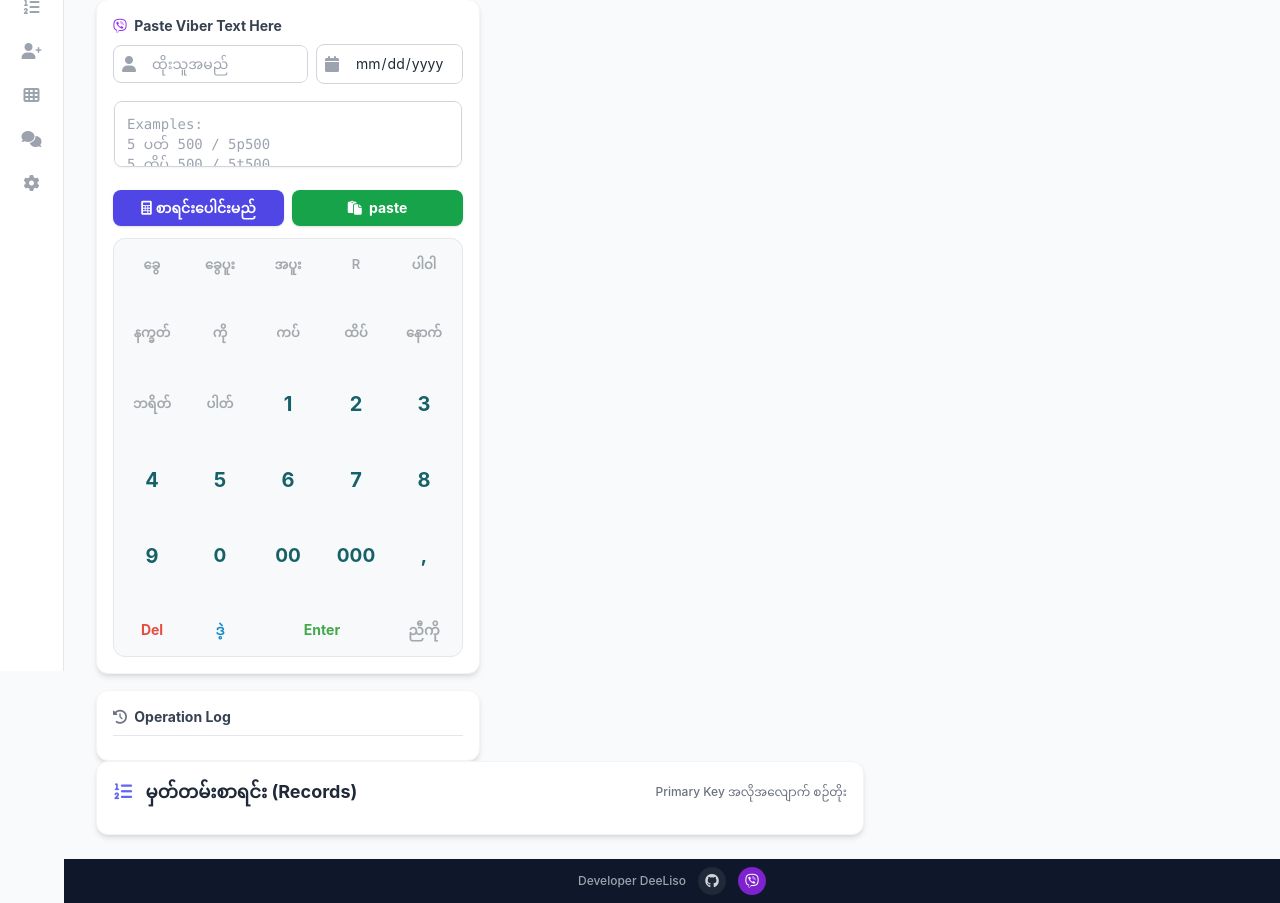
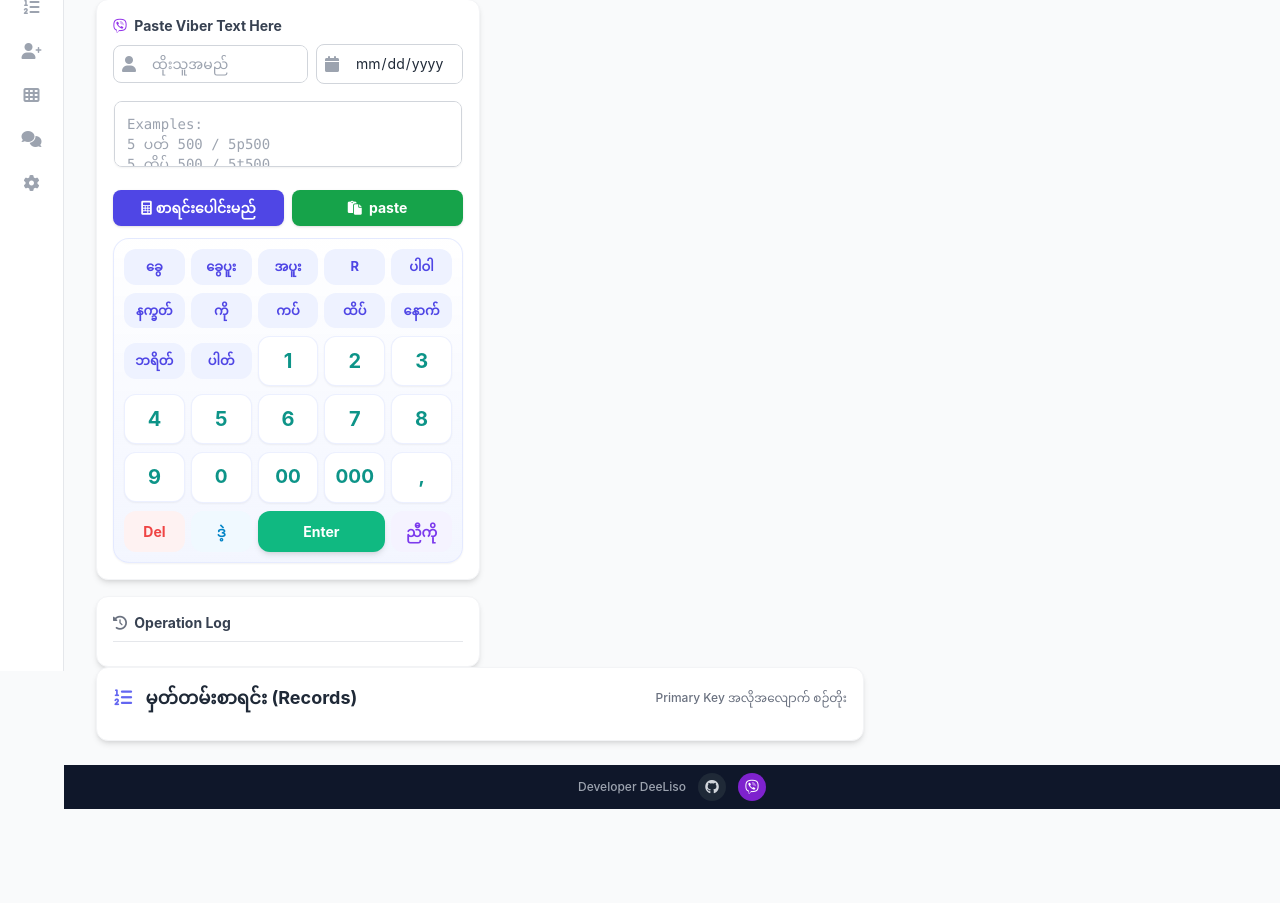
Before and after one commit to DeeLiso/2d-parser-engine, a Django app: page /bet/ in a window 1280 px wide. Shown: the part 129-1032 px from the top of the page. After the commit the page ends 938 px from the top, so only its background shows below. Run offline with Django 5.2, Linux system fonts and the light colour scheme; data comes from the database, SQL or seed files in the repository; data that the repository does not hold is empty; some libraries are stand-ins or nearby versions.

Commit message:
Keypad: restyle with Tailwind colors (indigo formula keys, teal number keys, colored action buttons, gradient container); remove orphaned color classes

```diff
--- a/twodapp/templates/twodapp/index.html
+++ b/twodapp/templates/twodapp/index.html
@@ -194,7 +194,7 @@
 
         /* ===== Custom Keypad ===== */
         .keypad-container {
-            background-color: #f7f9fa;
+            background: transparent;
         }
 
         /* ===== Text Caret Overlay ===== */
@@ -208,30 +208,6 @@
         }
         #caretSpan.on {
             display: block;
-        }
-
-        .text-label {
-            color: #a4a8ad;
-        }
-
-        .text-number {
-            color: #166068;
-        }
-
-        .text-paste {
-            color: #c0c4c9;
-        }
-
-        .text-del {
-            color: #e94b41;
-        }
-
-        .text-ok {
-            color: #168dcc;
-        }
-
-        .text-add {
-            color: #43a84b;
         }
 
         .btn-tap {
@@ -471,70 +447,70 @@
                 </div>
 
                 <!-- Keypad -->
-                <div class="keypad-container mt-3 rounded-xl border border-gray-200 p-2">
-                    <div class="grid grid-cols-5 gap-y-7 sm:gap-y-8 gap-x-2 text-center items-center select-none">
-                        <button type="button" class="btn-tap text-label text-[13px] font-semibold py-2 keypad-formula"
+                <div class="keypad-container mt-3 rounded-2xl border border-indigo-100/80 bg-gradient-to-b from-white via-indigo-50/40 to-indigo-50/70 p-2.5 shadow-sm">
+                    <div class="grid grid-cols-5 gap-y-2 gap-x-1.5 text-center items-center select-none">
+                        <button type="button" class="btn-tap text-[13px] font-bold py-2 keypad-formula rounded-xl bg-indigo-50 text-indigo-600 hover:bg-indigo-100 hover:shadow-sm transition"
                             data-key="ခွေ">ခွေ</button>
-                        <button type="button" class="btn-tap text-label text-[13px] font-semibold py-2 keypad-formula"
+                        <button type="button" class="btn-tap text-[13px] font-bold py-2 keypad-formula rounded-xl bg-indigo-50 text-indigo-600 hover:bg-indigo-100 hover:shadow-sm transition"
                             data-key="ခွေပူး">ခွေပူး</button>
-                        <button type="button" class="btn-tap text-label text-[13px] font-semibold py-2 keypad-formula"
+                        <button type="button" class="btn-tap text-[13px] font-bold py-2 keypad-formula rounded-xl bg-indigo-50 text-indigo-600 hover:bg-indigo-100 hover:shadow-sm transition"
                             data-key="အပူး">အပူး</button>
-                        <button type="button" class="btn-tap text-label text-[13px] font-semibold py-2 keypad-formula"
+                        <button type="button" class="btn-tap text-[13px] font-bold py-2 keypad-formula rounded-xl bg-indigo-50 text-indigo-600 hover:bg-indigo-100 hover:shadow-sm transition"
                             data-key="r">R</button>
-                        <button type="button" class="btn-tap text-label text-[13px] font-semibold py-2 keypad-formula"
+                        <button type="button" class="btn-tap text-[13px] font-bold py-2 keypad-formula rounded-xl bg-indigo-50 text-indigo-600 hover:bg-indigo-100 hover:shadow-sm transition"
                             data-key="ပါဝါ">ပါဝါ</button>
 
-                        <button type="button" class="btn-tap text-label text-[13px] font-semibold py-2 keypad-formula"
+                        <button type="button" class="btn-tap text-[13px] font-bold py-2 keypad-formula rounded-xl bg-indigo-50 text-indigo-600 hover:bg-indigo-100 hover:shadow-sm transition"
                             data-key="နက္ခတ်">နက္ခတ်</button>
-                        <button type="button" class="btn-tap text-label text-[13px] font-semibold py-2 keypad-formula"
+                        <button type="button" class="btn-tap text-[13px] font-bold py-2 keypad-formula rounded-xl bg-indigo-50 text-indigo-600 hover:bg-indigo-100 hover:shadow-sm transition"
                             data-key="ကို">ကို</button>
-                        <button type="button" class="btn-tap text-label text-[13px] font-semibold py-2 keypad-formula"
+                        <button type="button" class="btn-tap text-[13px] font-bold py-2 keypad-formula rounded-xl bg-indigo-50 text-indigo-600 hover:bg-indigo-100 hover:shadow-sm transition"
                             data-key="ကပ်">ကပ်</button>
-                        <button type="button" class="btn-tap text-label text-[13px] font-semibold py-2 keypad-formula"
+                        <button type="button" class="btn-tap text-[13px] font-bold py-2 keypad-formula rounded-xl bg-indigo-50 text-indigo-600 hover:bg-indigo-100 hover:shadow-sm transition"
                             data-key="ထိပ်">ထိပ်</button>
-                        <button type="button" class="btn-tap text-label text-[13px] font-semibold py-2 keypad-formula"
+                        <button type="button" class="btn-tap text-[13px] font-bold py-2 keypad-formula rounded-xl bg-indigo-50 text-indigo-600 hover:bg-indigo-100 hover:shadow-sm transition"
                             data-key="နောက်">နောက်</button>
 
-                        <button type="button" class="btn-tap text-label text-[13px] font-semibold py-2 keypad-formula"
+                        <button type="button" class="btn-tap text-[13px] font-bold py-2 keypad-formula rounded-xl bg-indigo-50 text-indigo-600 hover:bg-indigo-100 hover:shadow-sm transition"
                             data-key="ဘရိတ်">ဘရိတ်</button>
-                        <button type="button" class="btn-tap text-label text-[13px] font-semibold py-2 keypad-formula"
+                        <button type="button" class="btn-tap text-[13px] font-bold py-2 keypad-formula rounded-xl bg-indigo-50 text-indigo-600 hover:bg-indigo-100 hover:shadow-sm transition"
                             data-key="ပါတ်">ပါတ်</button>
-                        <button type="button" class="btn-tap text-number text-xl font-bold py-2 keypad-num"
+                        <button type="button" class="btn-tap text-xl font-bold py-2.5 keypad-num rounded-xl bg-white text-teal-600 hover:bg-teal-50 border border-indigo-100/60 shadow-sm transition hover:shadow"
                             data-num="1">1</button>
-                        <button type="button" class="btn-tap text-number text-xl font-bold py-2 keypad-num"
+                        <button type="button" class="btn-tap text-xl font-bold py-2.5 keypad-num rounded-xl bg-white text-teal-600 hover:bg-teal-50 border border-indigo-100/60 shadow-sm transition hover:shadow"
                             data-num="2">2</button>
-                        <button type="button" class="btn-tap text-number text-xl font-bold py-2 keypad-num"
+                        <button type="button" class="btn-tap text-xl font-bold py-2.5 keypad-num rounded-xl bg-white text-teal-600 hover:bg-teal-50 border border-indigo-100/60 shadow-sm transition hover:shadow"
                             data-num="3">3</button>
 
-                        <button type="button" class="btn-tap text-number text-xl font-bold py-2 keypad-num"
+                        <button type="button" class="btn-tap text-xl font-bold py-2.5 keypad-num rounded-xl bg-white text-teal-600 hover:bg-teal-50 border border-indigo-100/60 shadow-sm transition hover:shadow"
                             data-num="4">4</button>
-                        <button type="button" class="btn-tap text-number text-xl font-bold py-2 keypad-num"
+                        <button type="button" class="btn-tap text-xl font-bold py-2.5 keypad-num rounded-xl bg-white text-teal-600 hover:bg-teal-50 border border-indigo-100/60 shadow-sm transition hover:shadow"
                             data-num="5">5</button>
-                        <button type="button" class="btn-tap text-number text-xl font-bold py-2 keypad-num"
+                        <button type="button" class="btn-tap text-xl font-bold py-2.5 keypad-num rounded-xl bg-white text-teal-600 hover:bg-teal-50 border border-indigo-100/60 shadow-sm transition hover:shadow"
                             data-num="6">6</button>
-                        <button type="button" class="btn-tap text-number text-xl font-bold py-2 keypad-num"
+                        <button type="button" class="btn-tap text-xl font-bold py-2.5 keypad-num rounded-xl bg-white text-teal-600 hover:bg-teal-50 border border-indigo-100/60 shadow-sm transition hover:shadow"
                             data-num="7">7</button>
-                        <button type="button" class="btn-tap text-number text-xl font-bold py-2 keypad-num"
+                        <button type="button" class="btn-tap text-xl font-bold py-2.5 keypad-num rounded-xl bg-white text-teal-600 hover:bg-teal-50 border border-indigo-100/60 shadow-sm transition hover:shadow"
                             data-num="8">8</button>
 
-                        <button type="button" class="btn-tap text-number text-xl font-bold py-2 keypad-num"
+                        <button type="button" class="btn-tap text-xl font-bold py-2.5 keypad-num rounded-xl bg-white text-teal-600 hover:bg-teal-50 border border-indigo-100/60 shadow-sm transition hover:shadow"
                             data-num="9">9</button>
-                        <button type="button" class="btn-tap text-number text-[19px] font-bold py-2 keypad-num"
+                        <button type="button" class="btn-tap text-[19px] font-bold py-2.5 keypad-num rounded-xl bg-white text-teal-600 hover:bg-teal-50 border border-indigo-100/60 shadow-sm transition hover:shadow"
                             data-num="0">0</button>
-                        <button type="button" class="btn-tap text-number text-[19px] font-bold py-2 keypad-num"
+                        <button type="button" class="btn-tap text-[19px] font-bold py-2.5 keypad-num rounded-xl bg-white text-teal-600 hover:bg-teal-50 border border-indigo-100/60 shadow-sm transition hover:shadow"
                             data-num="00">00</button>
-                        <button type="button" class="btn-tap text-number text-[19px] font-bold py-2 keypad-num"
+                        <button type="button" class="btn-tap text-[19px] font-bold py-2.5 keypad-num rounded-xl bg-white text-teal-600 hover:bg-teal-50 border border-indigo-100/60 shadow-sm transition hover:shadow"
                             data-num="000">000</button>
-                        <button type="button" class="btn-tap text-number text-[19px] font-bold py-2 keypad-num"
+                        <button type="button" class="btn-tap text-[19px] font-bold py-2.5 keypad-num rounded-xl bg-white text-teal-600 hover:bg-teal-50 border border-indigo-100/60 shadow-sm transition hover:shadow"
                             data-num=",">,</button>
 
                         <button type="button" id="keypadDelBtn"
-                            class="btn-tap text-del text-[14px] font-bold py-2">Del</button>
+                            class="btn-tap text-[14px] font-bold py-2.5 rounded-xl bg-red-50 text-red-500 hover:bg-red-100 transition">Del</button>
                         <button type="button" id="keypadOkBtn"
-                            class="btn-tap text-ok text-[14px] font-bold py-2">ဒဲ့</button>
+                            class="btn-tap text-[14px] font-bold py-2.5 rounded-xl bg-sky-50 text-sky-600 hover:bg-sky-100 transition">ဒဲ့</button>
                         <button type="button" id="keypadEnterBtn"
-                            class="btn-tap text-add text-[14px] font-bold py-2 col-span-2">Enter</button>
-                        <button type="button" class="btn-tap text-label text-[14px] font-bold py-2 keypad-formula"
+                            class="btn-tap text-[14px] font-bold py-2.5 col-span-2 rounded-xl bg-emerald-500 text-white hover:bg-emerald-600 shadow-md hover:shadow-lg transition">Enter</button>
+                        <button type="button" class="btn-tap text-[14px] font-bold py-2.5 keypad-formula rounded-xl bg-violet-50 text-violet-600 hover:bg-violet-100 transition"
                             data-key="ညီကို">ညီကို</button>
                     </div>
                 </div>
```
